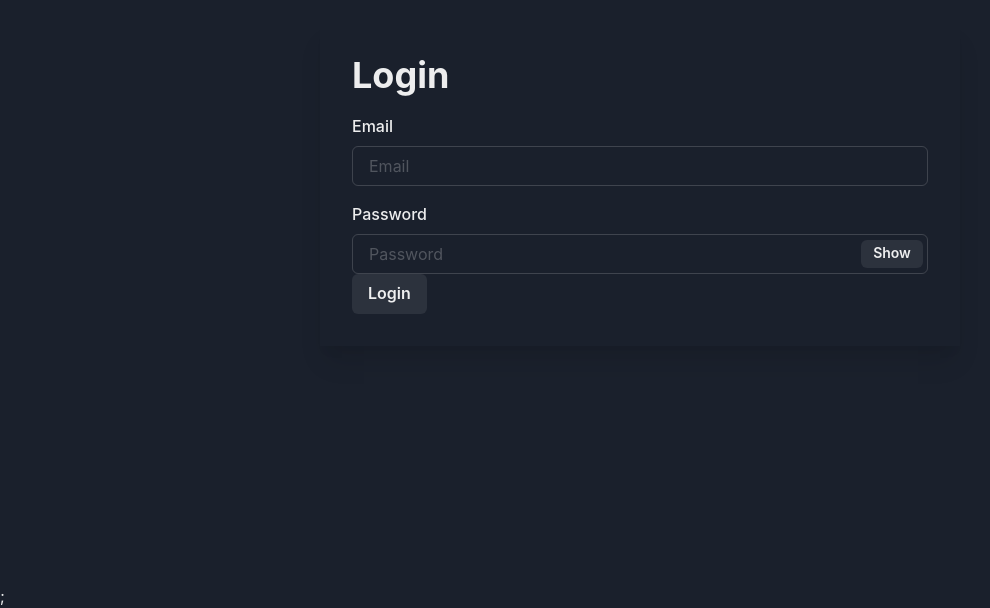
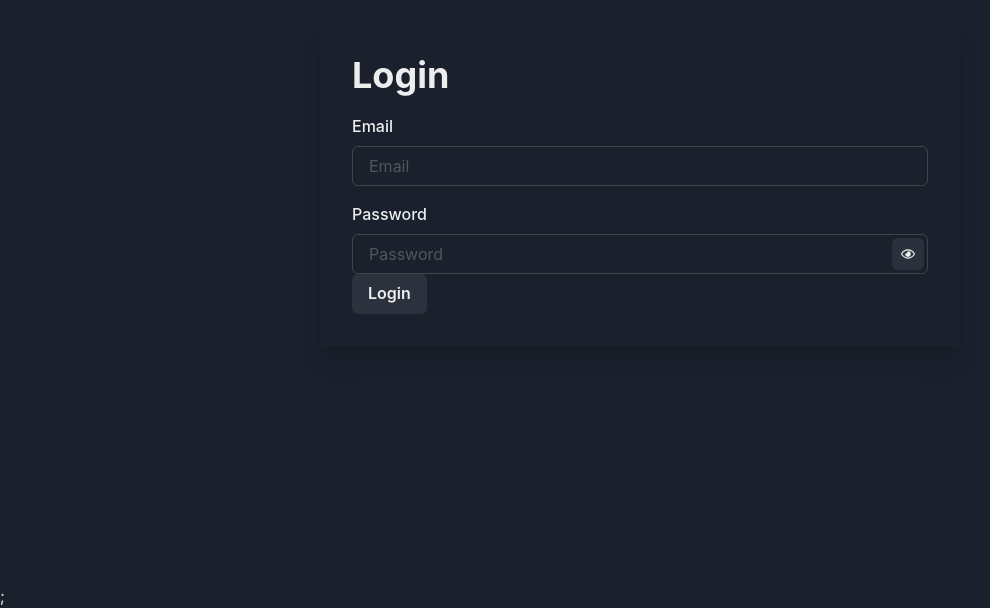
Before and after one commit to JCarlosLucio/password-vault, a Next.js app in the folder apps/client/: page / in a window 1280 px wide. Shown: the part 216-824 px from the top of the page, without its empty margins (0-990 px from the left). Built offline with nearby package versions, Linux system fonts and the light colour scheme; no server answers.

Commit message:
Swap Button for IconButton in PasswordInput

```diff
--- a/apps/client/src/components/PasswordInput.tsx
+++ b/apps/client/src/components/PasswordInput.tsx
@@ -1,5 +1,5 @@
 import {
-  Button,
+  IconButton,
   Input,
   InputGroup,
   InputProps,
@@ -12,6 +12,7 @@ import {
   RegisterOptions,
   UseFormRegister,
 } from 'react-hook-form';
+import { FaRegEye, FaRegEyeSlash } from 'react-icons/fa';
 
 type PasswordInputProps<TFormValues extends FieldValues> = {
   name: Path<TFormValues>;
@@ -37,10 +38,13 @@ const PasswordInput = <TFormValues extends Record<string, unknown>>({
         type={show ? 'text' : 'password'}
         {...register(name, rules)}
       />
-      <InputRightElement width="4.5rem">
-        <Button h="1.75rem" size="sm" onClick={handleClick}>
-          {show ? 'Hide' : 'Show'}
-        </Button>
+      <InputRightElement>
+        <IconButton
+          onClick={handleClick}
+          size="sm"
+          aria-label={show ? 'Hide password' : 'Show password'}
+          icon={show ? <FaRegEyeSlash /> : <FaRegEye />}
+        />
       </InputRightElement>
     </InputGroup>
   );
```
